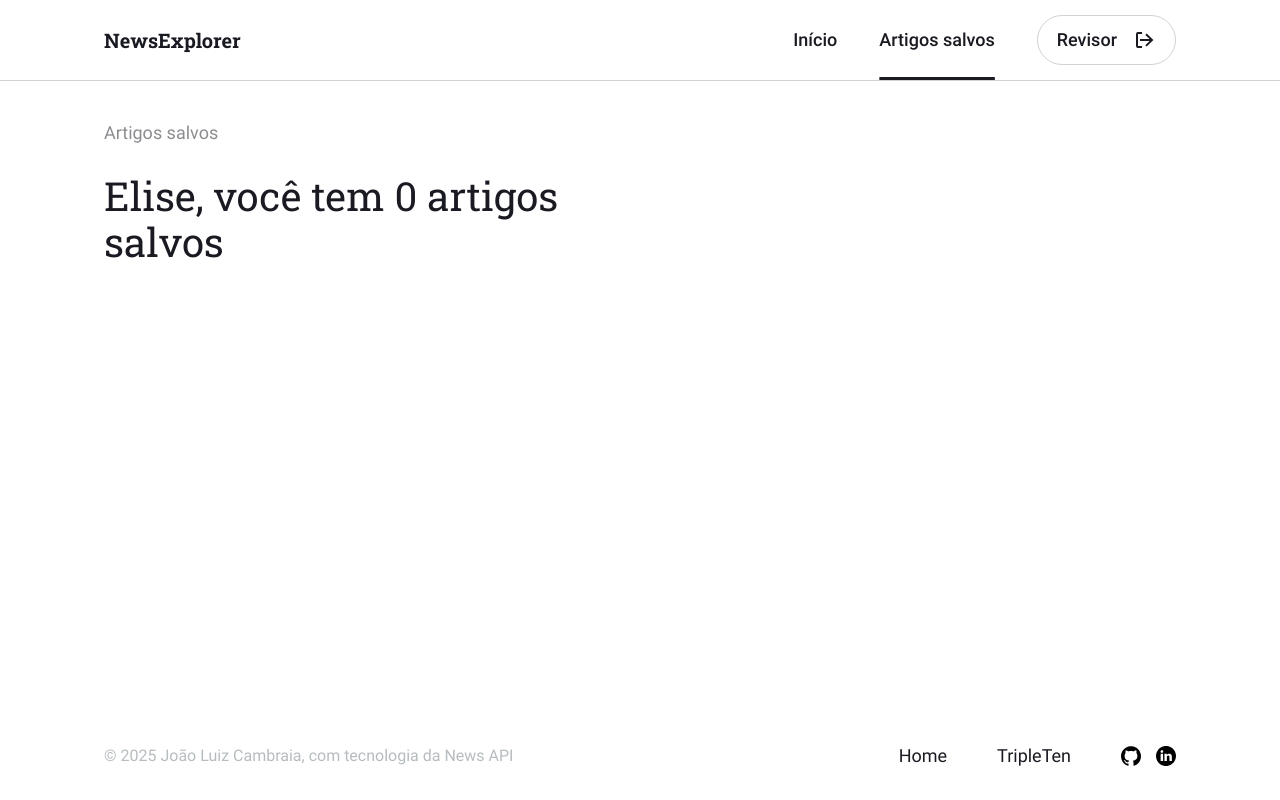
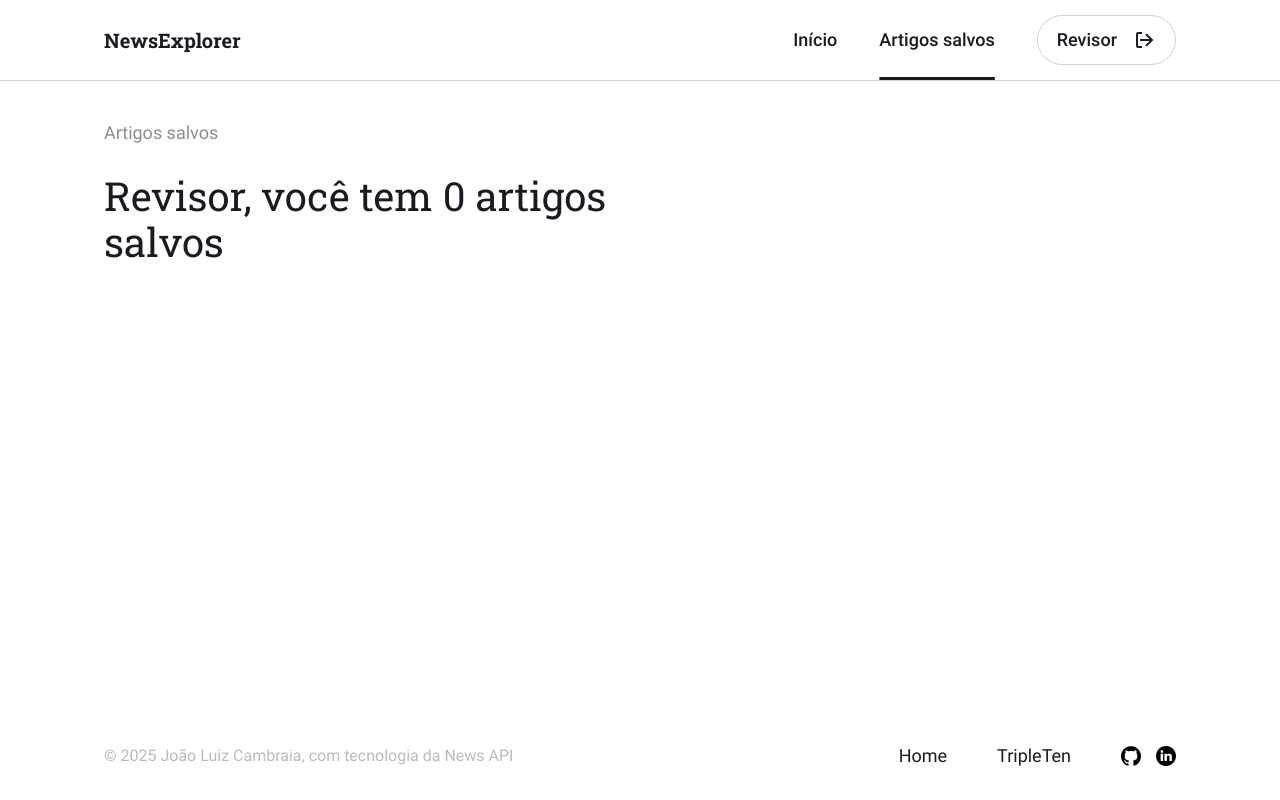
Before and after one commit to jlcambraia/news-explorer-frontend, a React (Vite) app: page /saved-news in a window 1280 px wide. Built offline with nearby package versions, Linux system fonts and the light colour scheme.

Commit message:
feat: utiliza contexto de usuário

```diff
--- a/src/pages/SavedNews/components/SavedNewsHeader/SavedNewsHeader.jsx
+++ b/src/pages/SavedNews/components/SavedNewsHeader/SavedNewsHeader.jsx
@@ -5,9 +5,11 @@ import {
 } from "../../../../utils/validators/keywords";
 import { useContext } from "react";
 import { SearchArticlesContext } from "../../../../contexts/SearchArticlesContext";
+import { UserContext } from "../../../../contexts/UserContext";
 
 export default function SavedNewsHeader() {
   const { savedArticles } = useContext(SearchArticlesContext);
+  const username = useContext(UserContext);
 
   const keywords = extractUniqueKeywords(savedArticles);
 
@@ -15,7 +17,7 @@ export default function SavedNewsHeader() {
     <div className="saved-news-header">
       <p className="saved-news-header__breadcrumb">Artigos salvos</p>
       <h2 className="saved-news-header__title">
-        Elise, você tem {savedArticles.length}
+        {username}, você tem {savedArticles.length}
         {savedArticles.length === 1 ? " artigo " : " artigos "}
         {savedArticles.length === 1 ? "salvo" : "salvos"}
       </h2>
```
